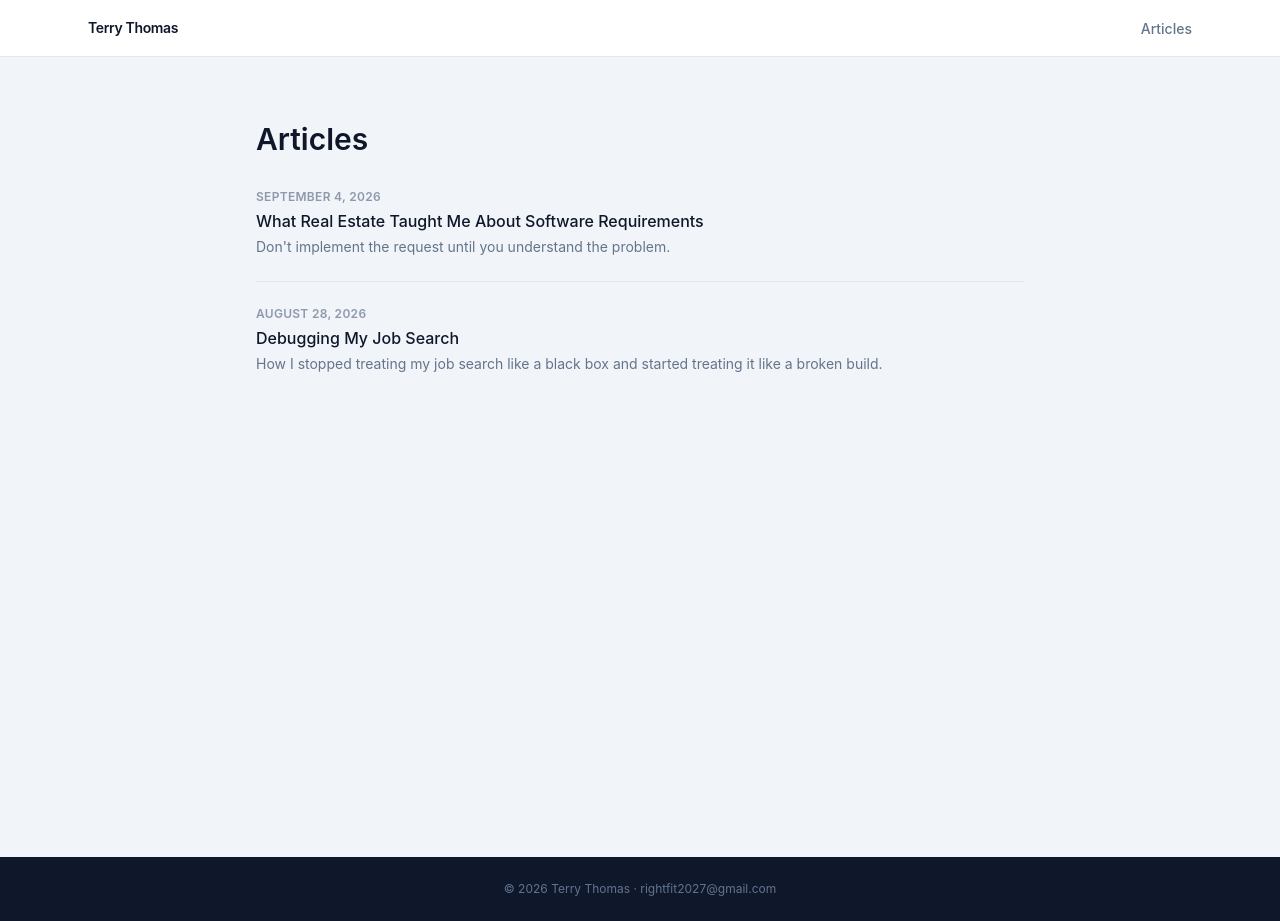
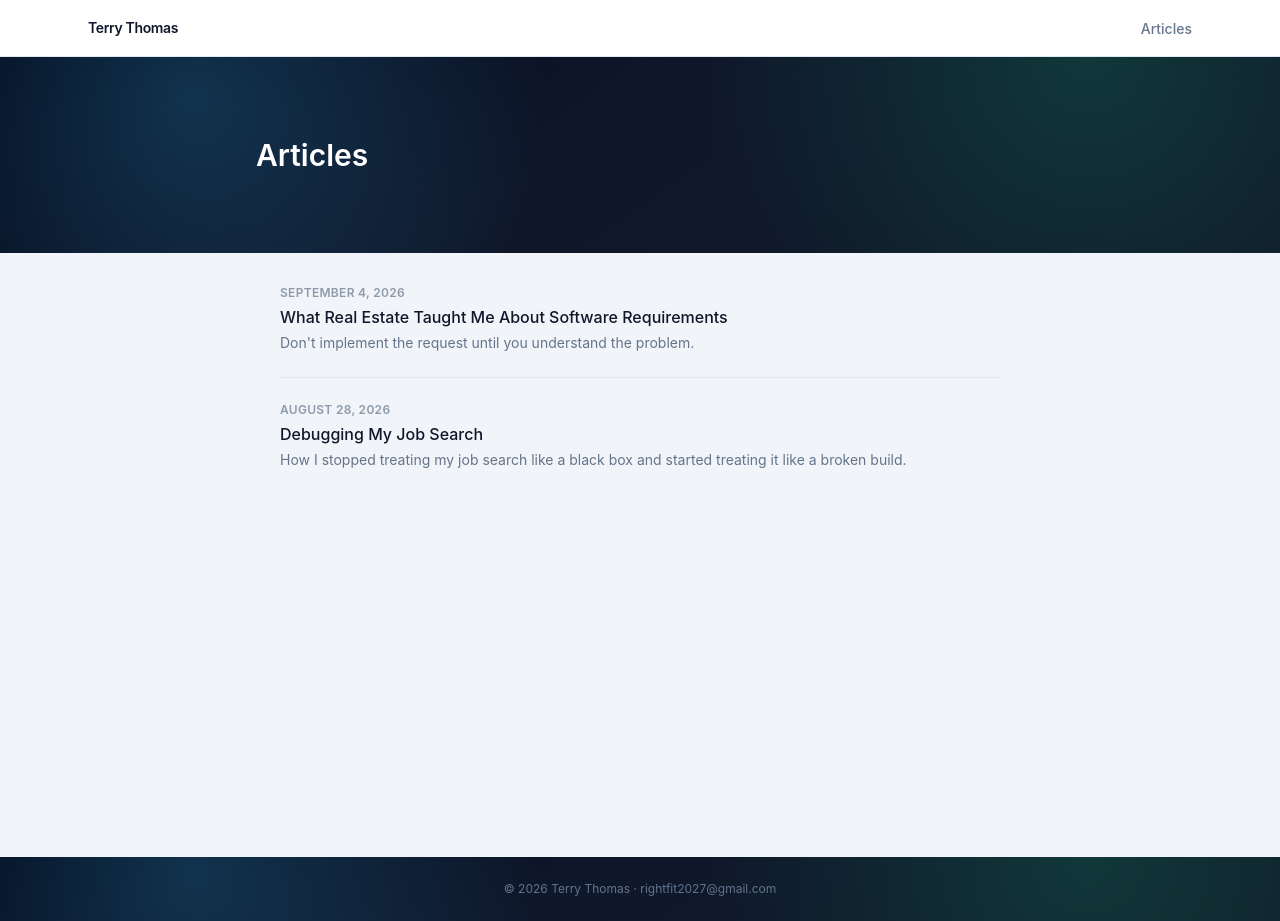
Before and after one commit to ntxtthomas/bio, a React (Vite) app: page /articles in a window 1280 px wide. Built offline with nearby package versions, Linux system fonts and the light colour scheme; no server answers.

Commit message:
update UI one pages to offer greater continuity

```diff
--- a/src/components/Footer.tsx
+++ b/src/components/Footer.tsx
@@ -1,6 +1,6 @@
 export default function Footer() {
   return (
-    <footer className="bg-slate-900 py-6 text-center text-xs text-slate-500">
+    <footer className="bg-[radial-gradient(circle_at_15%_20%,rgba(56,189,248,0.22),transparent_32%),radial-gradient(circle_at_85%_0%,rgba(16,185,129,0.2),transparent_35%),linear-gradient(145deg,#020617,#0f172a_45%,#111827)] py-6 text-center text-xs text-slate-500">
       <p>
         &copy; {new Date().getFullYear()} Terry Thomas &middot;{' '}
         <a
--- a/src/pages/Articles.tsx
+++ b/src/pages/Articles.tsx
@@ -35,16 +35,20 @@ export default function Articles() {
   }, []);
 
   return (
-    <div className="min-h-screen bg-slate-100 px-6 py-16">
-      <div className="mx-auto max-w-3xl">
-        <h1 className="text-3xl font-semibold text-foreground">Articles</h1>
+    <div className="min-h-screen bg-slate-100 pb-16">
+      <div className="w-full bg-[radial-gradient(circle_at_15%_20%,rgba(56,189,248,0.22),transparent_32%),radial-gradient(circle_at_85%_0%,rgba(16,185,129,0.2),transparent_35%),linear-gradient(145deg,#020617,#0f172a_45%,#111827)] px-6 py-16 sm:py-20">
+        <div className="mx-auto max-w-3xl">
+          <h1 className="text-3xl font-semibold text-white text-foreground">Articles</h1>
 
-        {loading && <p className="mt-6 text-sm text-muted">Loading…</p>}
+          {loading && <p className="mt-6 text-white text-sm text-muted">Loading…</p>}
 
-        {!loading && articles.length === 0 && (
-          <p className="mt-6 text-sm text-muted">No articles yet.</p>
-        )}
+          {!loading && articles.length === 0 && (
+            <p className="mt-6 text-white text-sm text-muted">No articles yet.</p>
+          )}
+        </div>
+      </div>
 
+      <div className="mx-auto max-w-3xl px-6">
         <ul className="mt-8 flex flex-col">
           {articles.map(({ slug, frontmatter }) => (
             <li key={slug} className="border-b-[0.5px] border-border py-6 first:pt-0 last:border-b-0">
```
